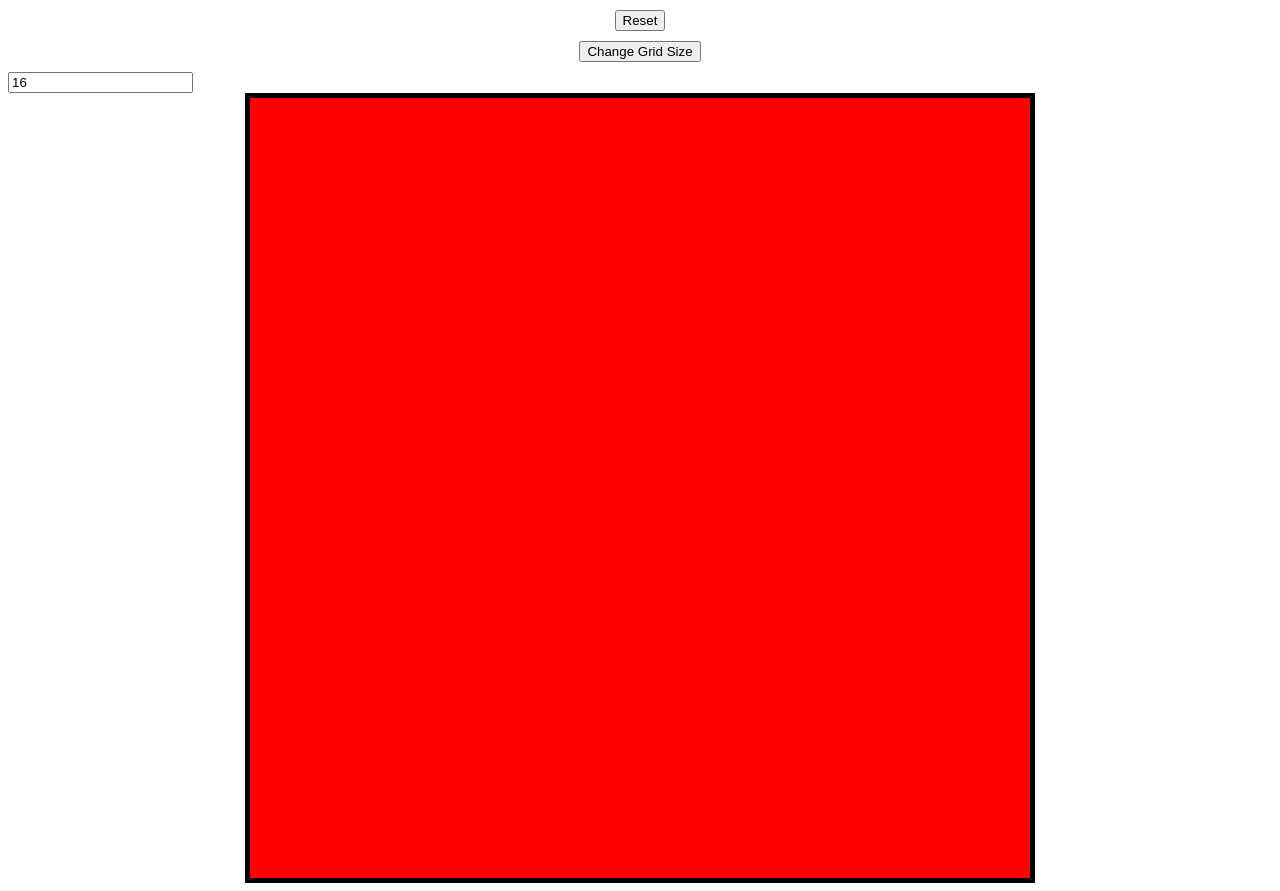
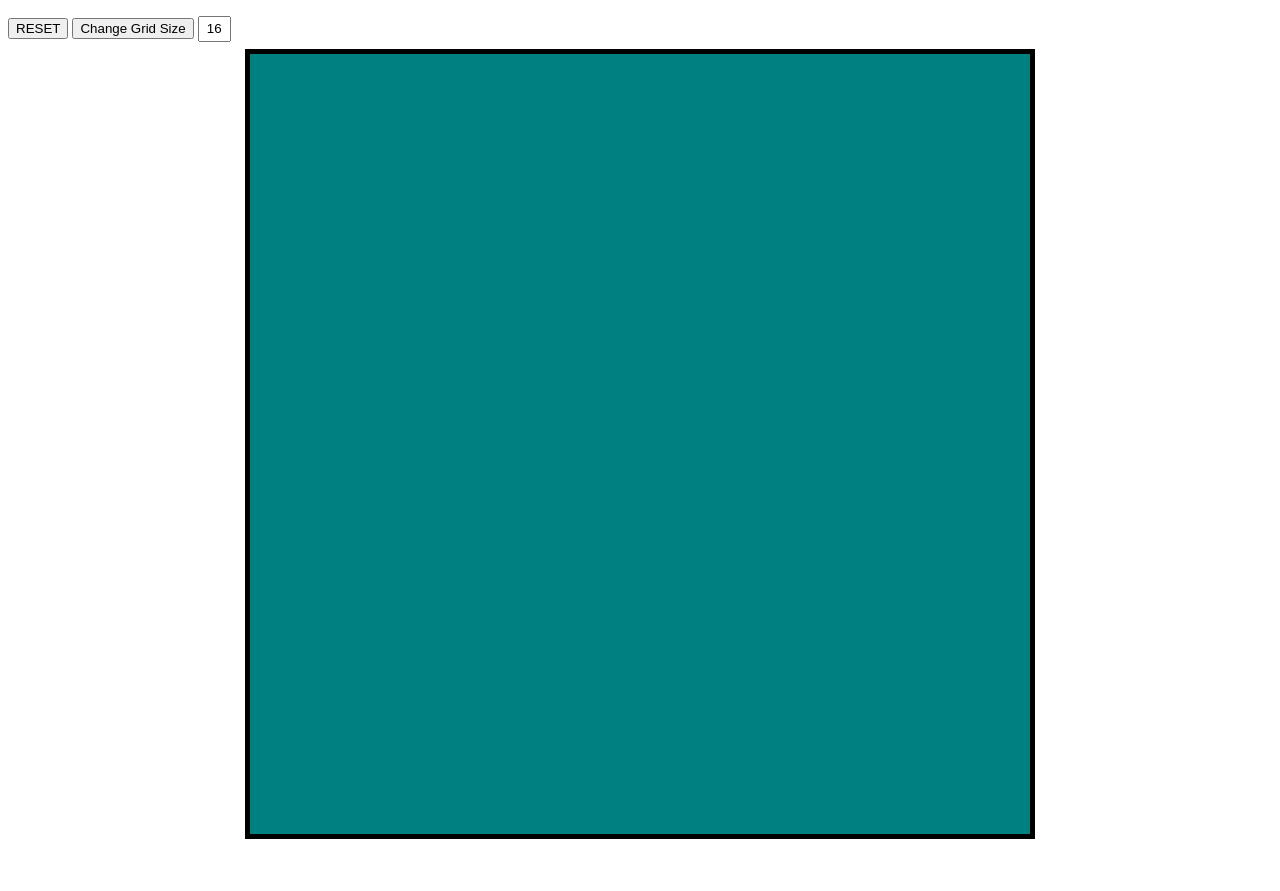
Before and after one commit to CeeJ01/etch-a-sketch, a plain HTML site: page index.html in a window 1280 px wide. After the commit the page ends 847 px from the top, so only its background shows below. Drawn offline with Linux system fonts and the light colour scheme.

Commit message:
Fixed square sizing issue on certain deminsions

```diff
--- a/index.html
+++ b/index.html
@@ -5,24 +5,17 @@
 	<link href="style.css" rel="stylesheet" type="text/css" media="all">
 </head>
 <body>
-
 	<div class= "container">
 		<span>
-			<button type="button" class="btn" id="reset">Reset</button>
+			<button type="button" class="btn" id="reset">RESET</button>
 			<button type="button" class="btn" id="adjust">Change Grid Size</button>
 			<input type="text" value="16" name="gridSet" maxlength="2">
-
 		</span>
 		<div class="container" id="main">
 			<div id="gridContainer" class="gridContainer"></div>
 		</div>
 	</div>
-
-
-
 	<script type="text/javascript" src="main.js">
-
-
 	</script>
 </body>
 </html>
--- a/main.js
+++ b/main.js
@@ -2,17 +2,17 @@
 container = document.getElementById('gridContainer');
 buildNewGrid = document.getElementById('reset');
 changeGridSize = document.getElementById('adjust');
+input = document.querySelector('input');
 
 container.style.width = '780px';
 container.style.height = '780px';
 buildGrid(16);
 
 buildNewGrid.addEventListener("click", function() {
-	//getNewGridSize();
 	while (container.firstChild) {
 		container.removeChild(container.firstChild);
 	}
-	buildGrid(100);
+	buildGrid(input.value);
 })
 
 changeGridSize.addEventListener("click", function() {
@@ -20,45 +20,46 @@ changeGridSize.addEventListener("click", function() {
 })
 
 function buildGrid(dimension) {
-
+	let gridSize = dimension;
 	const wrap = document.createElement('div');
 	wrap.setAttribute('class', "wrap");
-	//wrap.style.marginTop = '4px';
 	container.appendChild(wrap);
 
 	for (var i = 0; i < dimension ** 2; i++) {
 		const newPixel = document.createElement('div');
 		newPixel.setAttribute('id', `num${i}`);
 		newPixel.classList.add("pixel");
-		modifyPixel(newPixel, dimension, 'red');
+		modifyPixel(newPixel, dimension, 'teal');
 		wrap.appendChild(newPixel);
-
 	}
 
-colorPixels();
+	//pull color
+
+
+	colorPixels();
 }
 
 function colorPixels() {
 	let allSquares = document.querySelectorAll(".pixel");
 	allSquares.forEach((pixel) => {
 		pixel.addEventListener("mouseover", function() {
-			this.style.backgroundColor = 'black';
+			this.style.backgroundColor = 'magenta';
 		})
 	})
 }
 
 
 function modifyPixel(newPixel, dimension, color) {
-// Set, color, width, height
 	newPixel.style.backgroundColor = color;
 
-	var styleString = (parseInt(container.style.width, 10) / dimension) + 'px';
-	console.log(container.style.width);
+	var styleString = ((parseInt(container.style.width, 10) / dimension) - 0.005) + 'px';
 	newPixel.style.width = `${styleString}`;
 	newPixel.style.height = `${styleString}`;
 	//newPixel.style.marginTop = '-4px';
 }
 
+//TODO:
 
-//add button to adjust grid dimensions
+//combine modify pixel and color pixel
+
 //add button to change color
--- a/style.css
+++ b/style.css
@@ -1,7 +1,16 @@
 
 button {
-	display: block;
+
+	display: inline-block;
 	margin: 10px auto;
+}
+
+input {
+	display: inline-block;
+	margin: 0 auto;
+	width:25px;
+	height:20px;
+	text-align: center;
 }
 
 #gridContainer {
@@ -16,10 +25,9 @@ button {
 
 }
 
-
 .pixel {
 	float: inline-start;
-	width: 50px;
-	height: 50px;
+	width: auto;
+	height: auto;
 	background-color: black;
 }
```
